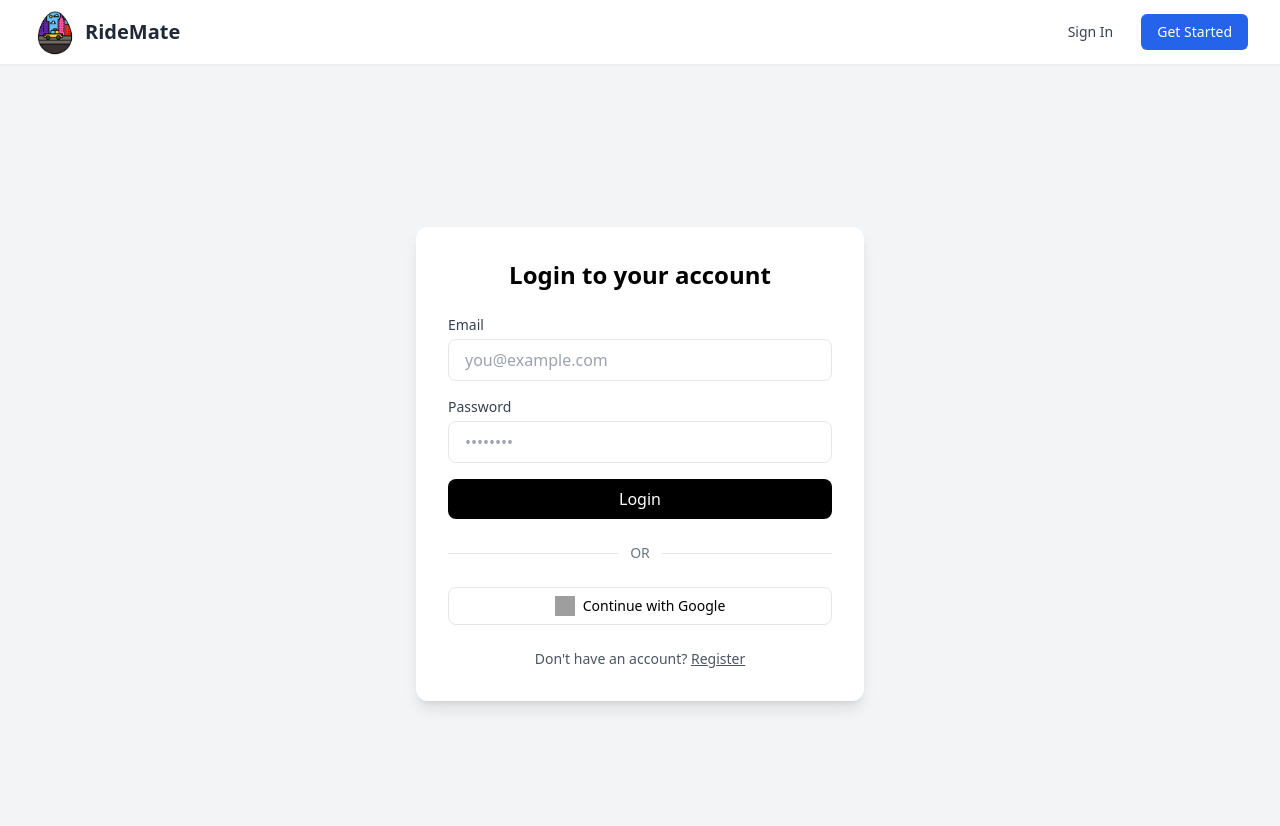
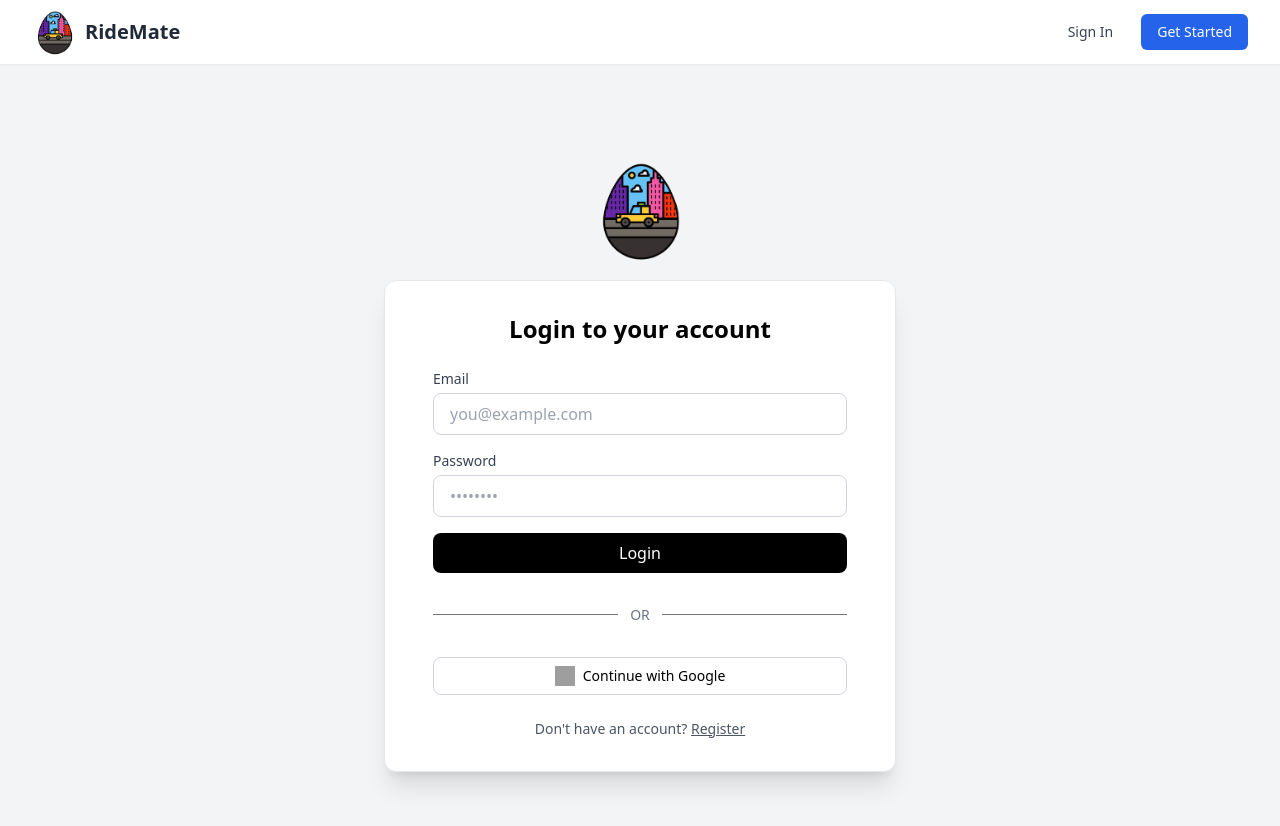
Before and after one commit to ArthSonani/RideMate, a Next.js app: page /login in a window 1280 px wide. Shown: the top 826 px of the page. Built offline with nearby package versions, Linux system fonts and the light colour scheme; no server answers; grey boxes are pictures that could not be loaded.

Commit message:
redesign login page

```diff
--- a/app/layout.jsx
+++ b/app/layout.jsx
@@ -12,12 +12,14 @@ const RootLayout = ({children}) => {
   return (
     <html lang='en'>
         <body>
+          <div className='min-h-screen flex flex-col'>
             <Provider>
               <Nav />
               <main className='app'>
                   {children}
               </main>
             </Provider>
+          </div>
         </body>
     </html>
   )
--- a/app/login/page.jsx
+++ b/app/login/page.jsx
@@ -3,6 +3,7 @@
 import { useState } from "react";
 import { signIn } from "next-auth/react";
 import { useRouter } from "next/navigation";
+import Image from "next/image";
 
 export default function LoginPage() {
   const router = useRouter();
@@ -37,18 +38,25 @@ export default function LoginPage() {
   };
 
   return (
-    <div className="min-h-screen flex items-center justify-center bg-gray-100 px-4">
-      <div className="w-full max-w-md bg-white rounded-xl shadow-lg p-8">
+    <div className="min-h-screen flex flex-col items-center justify-center bg-gray-100 px-4">
+      <div className="w-full">
+        <Image
+          src="/ridemate-main.png"
+          width={100}
+          height={100}
+          alt="RideMate Logo"
+          className="mx-auto mb-4"
+        />
+      </div>
+      <div className="w-full max-w-lg bg-white border border-gray-200 rounded-xl shadow-xl px-12 py-8">
         <h1 className="text-2xl font-bold text-center mb-6">
           Login to your account
         </h1>
 
-        {/* Error Message */}
         {error && (
           <p className="mb-4 text-sm text-red-600 text-center">{error}</p>
         )}
 
-        {/* Manual Login Form */}
         <form onSubmit={handleManualLogin} className="space-y-4">
           <div>
             <label className="block text-sm font-medium text-gray-700">
@@ -59,7 +67,7 @@ export default function LoginPage() {
               required
               value={email}
               onChange={(e) => setEmail(e.target.value)}
-              className="mt-1 w-full px-4 py-2 border rounded-lg focus:outline-none focus:ring-2 focus:ring-black"
+              className="mt-1 w-full px-4 py-2 border border-gray-300 rounded-lg focus:outline-none focus:ring-2 focus:ring-black"
               placeholder="you@example.com"
             />
           </div>
@@ -73,7 +81,7 @@ export default function LoginPage() {
               required
               value={password}
               onChange={(e) => setPassword(e.target.value)}
-              className="mt-1 w-full px-4 py-2 border rounded-lg focus:outline-none focus:ring-2 focus:ring-black"
+              className="mt-1 w-full px-4 py-2 border border-gray-300 rounded-lg focus:outline-none focus:ring-2 focus:ring-black"
               placeholder="••••••••"
             />
           </div>
@@ -87,17 +95,15 @@ export default function LoginPage() {
           </button>
         </form>
 
-        {/* Divider */}
-        <div className="my-6 flex items-center">
-          <div className="flex-grow border-t" />
+        <div className="my-8 flex items-center">
+          <div className="flex-grow border-t border-neutral-500" />
           <span className="px-3 text-sm text-gray-500">OR</span>
-          <div className="flex-grow border-t" />
+          <div className="flex-grow border-t border-neutral-500" />
         </div>
 
-        {/* Google Login */}
         <button
           onClick={handleGoogleLogin}
-          className="w-full flex items-center justify-center gap-2 border py-2 rounded-lg hover:bg-gray-50 transition"
+          className="w-full flex items-center justify-center gap-2 border border-gray-300 py-2 rounded-lg hover:bg-gray-50 transition"
         >
           <img
             src="https://www.svgrepo.com/show/475656/google-color.svg"
@@ -109,10 +115,9 @@ export default function LoginPage() {
           </span>
         </button>
 
-        {/* Register link */}
         <p className="mt-6 text-center text-sm text-gray-600">
           Don't have an account?{" "}
-          <a href="/register" className="font-medium underline">
+          <a href="/register" className="font-medium underline hover:text-gray-800">
             Register
           </a>
         </p>
```
Lines whose indentation alone changed are shown as unchanged.
